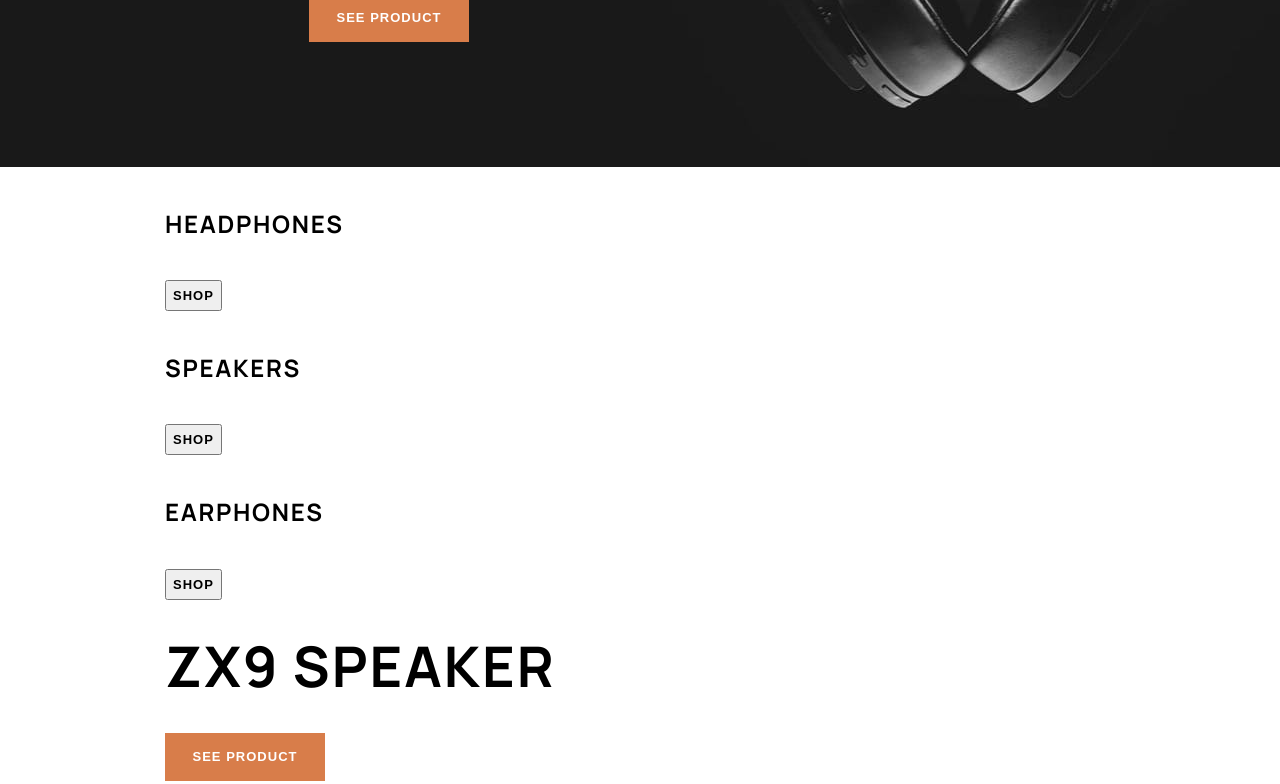
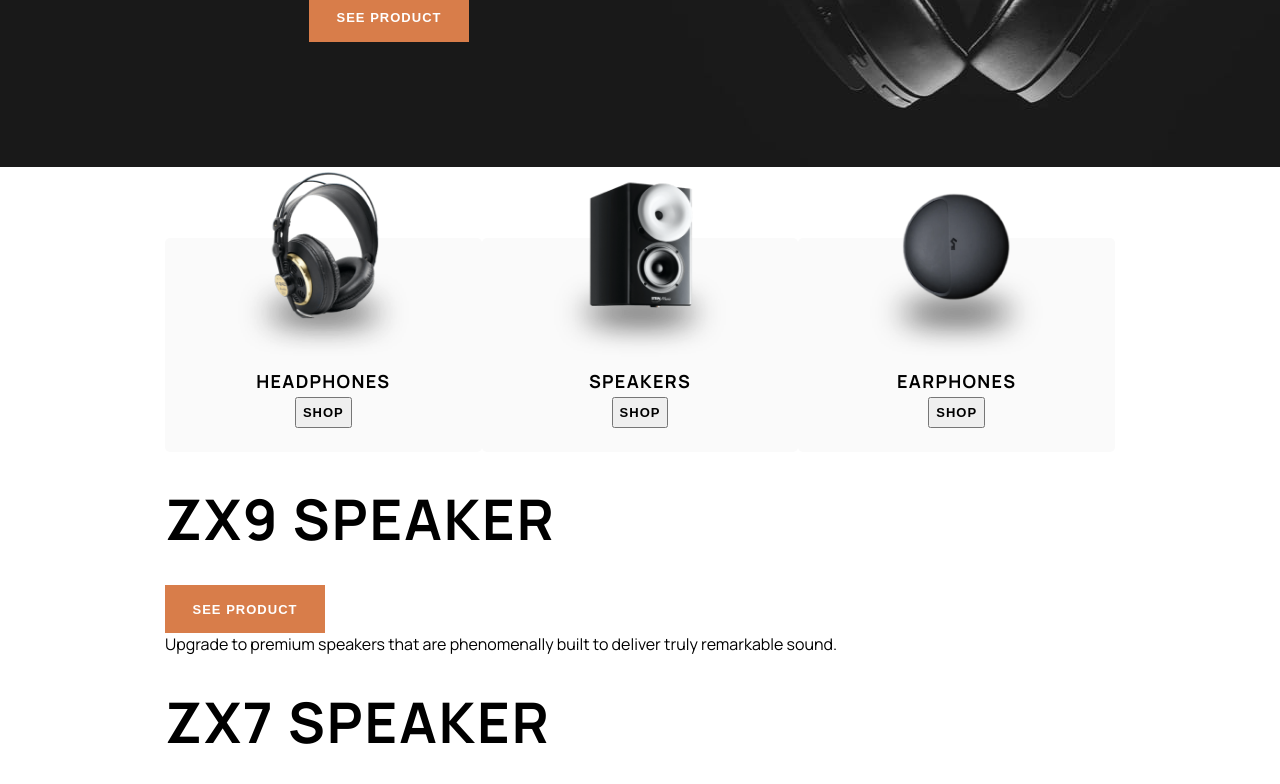
Before and after one commit to OktawiaRogowicz/audiophile-e-commerce, a React (Create React App) app: page / in a window 1280 px wide. Shown: the part 562-1346 px from the top of the page. Built offline with nearby package versions, Linux system fonts and the light colour scheme.

Commit message:
Finished product categories

```diff
--- a/src/components/ProductCategories.js
+++ b/src/components/ProductCategories.js
@@ -1,16 +1,24 @@
 import styled from "styled-components";
 import ProductCategory from "./ProductCategory";
 
+import headphonesImage from "../audiophile-ecommerce-website/starter-code/assets/shared/desktop/image-category-thumbnail-headphones.png";
+import speakersImage from "../audiophile-ecommerce-website/starter-code/assets/shared/desktop/image-category-thumbnail-speakers.png";
+import earphonesImage from "../audiophile-ecommerce-website/starter-code/assets/shared/desktop/image-category-thumbnail-earphones.png";
+
 const Container = styled.div`
-
+    width: 100%;
+    display: flex;
+    flex-direction: row;
+    justify-content: space-between;
+    align-items: center;
 `
 
 function ProductCategories() {
     return(
         <Container>
-            <ProductCategory categoryName="Headphones"/>
-            <ProductCategory categoryName="Speakers"/>
-            <ProductCategory categoryName="Earphones"/>
+            <ProductCategory categoryName="Headphones" categoryImage={headphonesImage}/>
+            <ProductCategory categoryName="Speakers" categoryImage={speakersImage}/>
+            <ProductCategory categoryName="Earphones" categoryImage={earphonesImage}/>
         </Container>
     );
 }
--- a/src/components/ProductCategory.js
+++ b/src/components/ProductCategory.js
@@ -2,14 +2,49 @@ import styled from "styled-components";
 import ShopButton from "./buttons/ShopButton";
 
 const Container = styled.div`
+    height: 17.813rem;
+    width: 100%;
+    max-width: 350px;
+    position: relative;
 
+    box-sizing: border-box;
+    padding: 1.5rem;
+
+    display: flex;
+    flex-direction: column;
+    justify-content: flex-end;
+    align-items: center;
+
+    z-index: 1;
+
+    img {
+        max-width: 75%;
+        margin: 0;
+    }
+    h6 {
+        margin: 0.25rem;
+    }
+`
+
+const Background = styled.div`
+    position: absolute;
+    min-width: 100%;
+    height: 75%;
+    bottom: 0;
+    left: 0;
+    right: 0;
+    border-radius: 0.313rem;
+    background-color: var(--light_grey);
+    z-index: -1;
 `
 
 function ProductCategory({categoryName, categoryImage}) {
     return(
         <Container>
-            <h5>{categoryName}</h5>
-            <ShopButton></ShopButton>
+                <Background/>
+                <img src={categoryImage}></img>
+                <h6>{categoryName}</h6>
+                <ShopButton></ShopButton>
         </Container>
     );
 }
```
